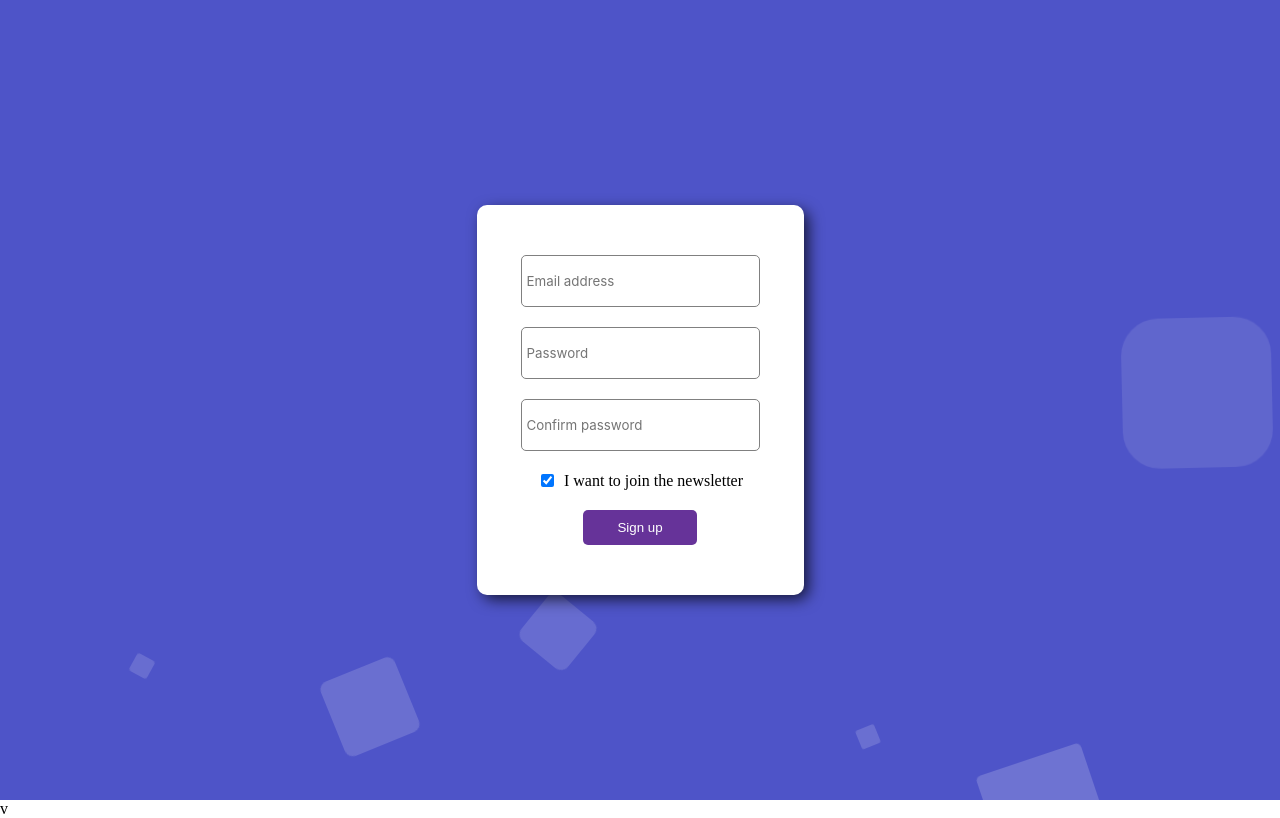
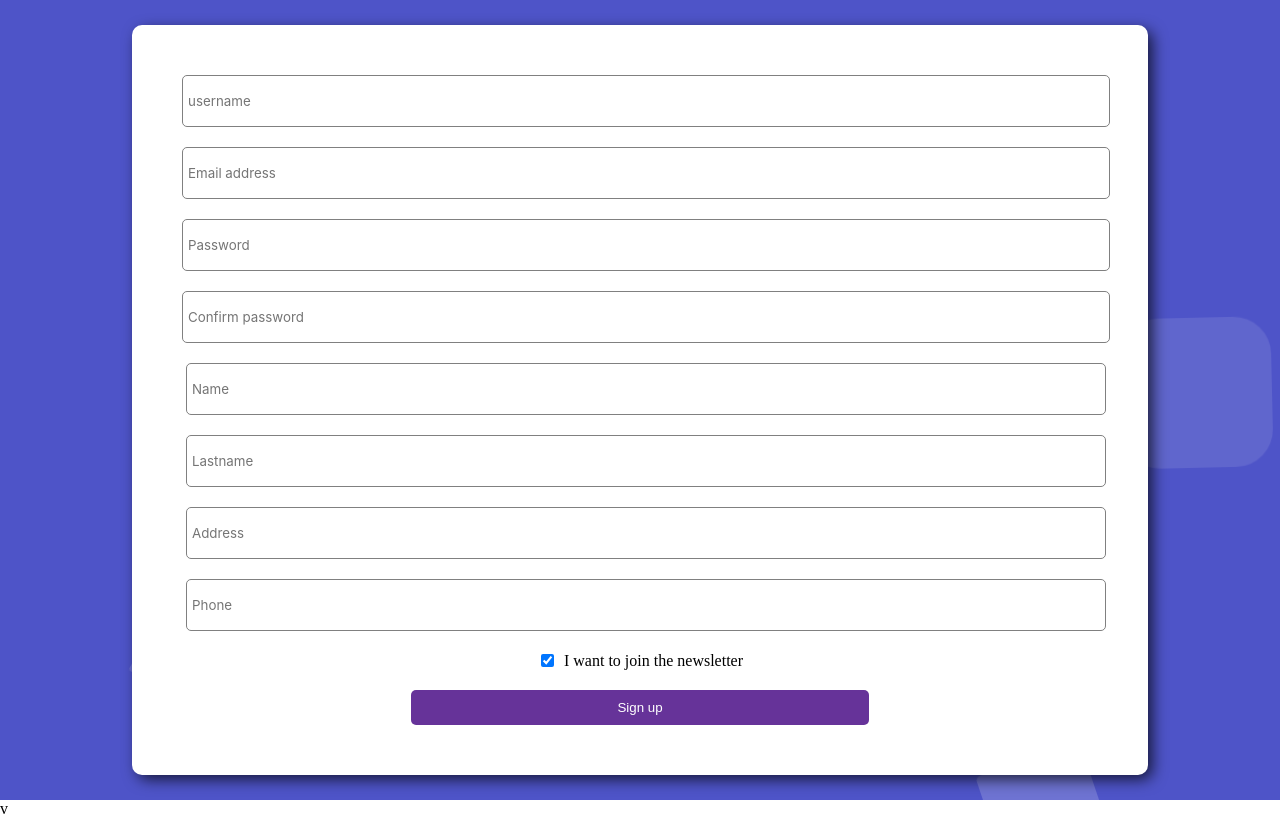
Before and after one commit to Bakkym/Haustierfash, a React (Create React App) app in the folder frontend/: page /sign-up in a window 1280 px wide. Shown: the top 818 px of the page. Built offline with nearby package versions, Linux system fonts and the light colour scheme.

Commit message:
Added SignUp: Register inputs

```diff
--- a/frontend/src/app/SignIn.js
+++ b/frontend/src/app/SignIn.js
@@ -90,7 +90,7 @@ export const Login = () => {
                     <h1>Sign In</h1>
                     <form onSubmit={handleSubmit}>
                         <label htmlFor="email">Email</label>
-                        <input type="text" ref={userRef} id="email" autoComplete='off' onChange={(e) => setUser(e.target.value)}
+                        <input type="email" ref={userRef} id="email" autoComplete='off' onChange={(e) => setUser(e.target.value)}
                             value={user}
                             requiered />
 
--- a/frontend/src/app/SignUp.js
+++ b/frontend/src/app/SignUp.js
@@ -3,9 +3,14 @@ import '../features/styles/SignUp.css'
 
 export function SignUp() {
   const [formData, setFormData] = React.useState({
+    username: "",
     email: "",
     password: "",
     passwordConfirm: "",
+    name: "",
+    lastname: "",
+    address: "",
+    phone: "",
     joinedNewsletter: true,
   });
 
@@ -48,6 +53,15 @@ export function SignUp() {
         </ul>
       </div>
       <form className="form" onSubmit={handleSubmit}>
+        <section >
+          <input
+            type="text"
+            placeholder="username"
+            className="form--input"
+            name="username"
+            onChange={handleChange}
+            value={formData.username}
+          />
           <input
             type="email"
             placeholder="Email address"
@@ -72,6 +86,41 @@ export function SignUp() {
             onChange={handleChange}
             value={formData.passwordConfirm}
           />
+        </section>
+        <section>
+          <input
+            type="text"
+            placeholder="Name"
+            className="form--input"
+            name="name"
+            onChange={handleChange}
+            value={formData.name}
+          />
+          <input
+            type="text"
+            placeholder="Lastname"
+            className="form--input"
+            name="lastname"
+            onChange={handleChange}
+            value={formData.lastname}
+          />
+          <input
+            type="text"
+            placeholder="Address"
+            className="form--input"
+            name="address"
+            onChange={handleChange}
+            value={formData.address}
+          />
+          <input
+            type="number"
+            placeholder="Phone"
+            className="form--input"
+            name="phone"
+            onChange={handleChange}
+            value={formData.phone}
+          />
+        </section>
         <div className="form--marketing">
           <input
             id="okayToEmail"
```
Lines whose indentation alone changed are shown as unchanged.
